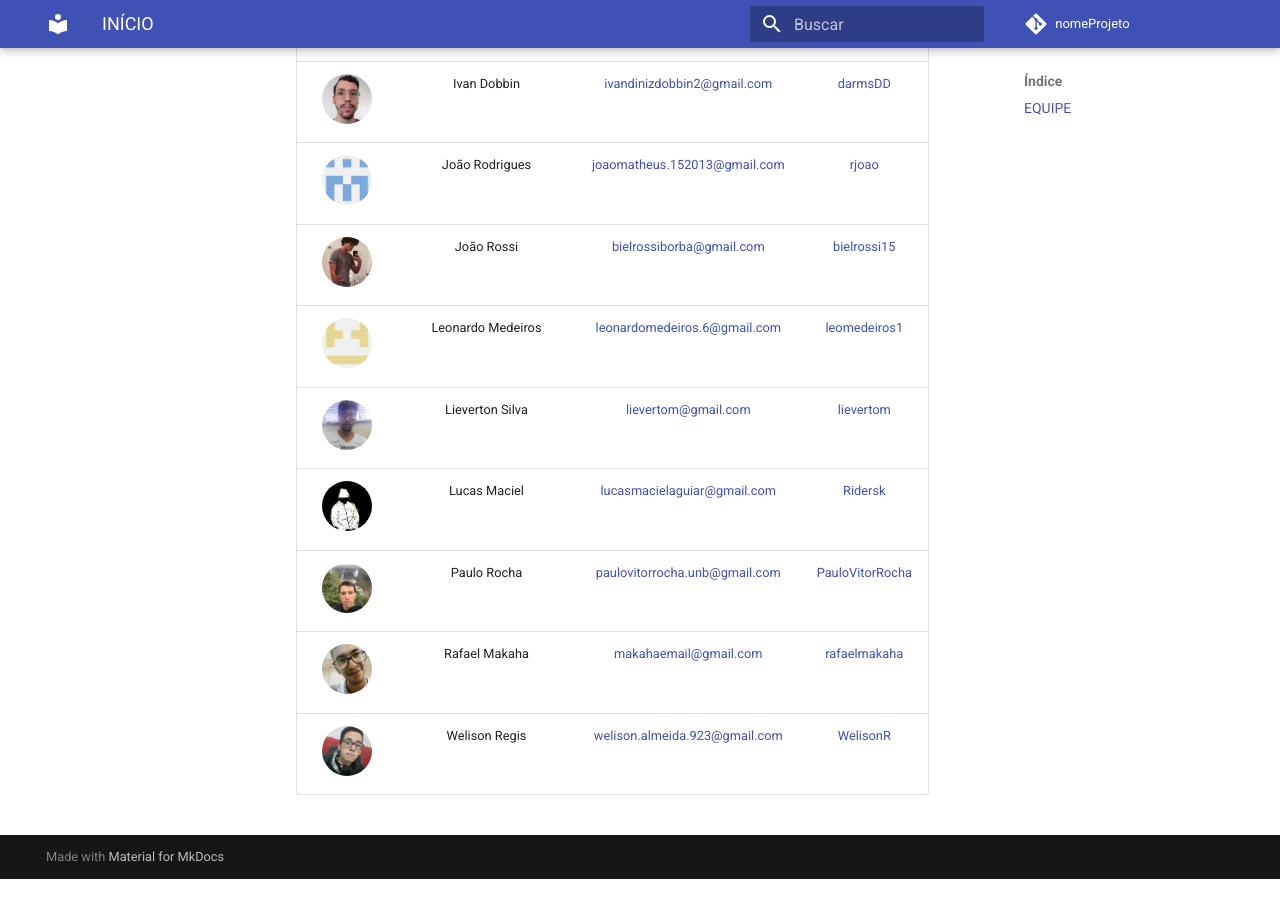
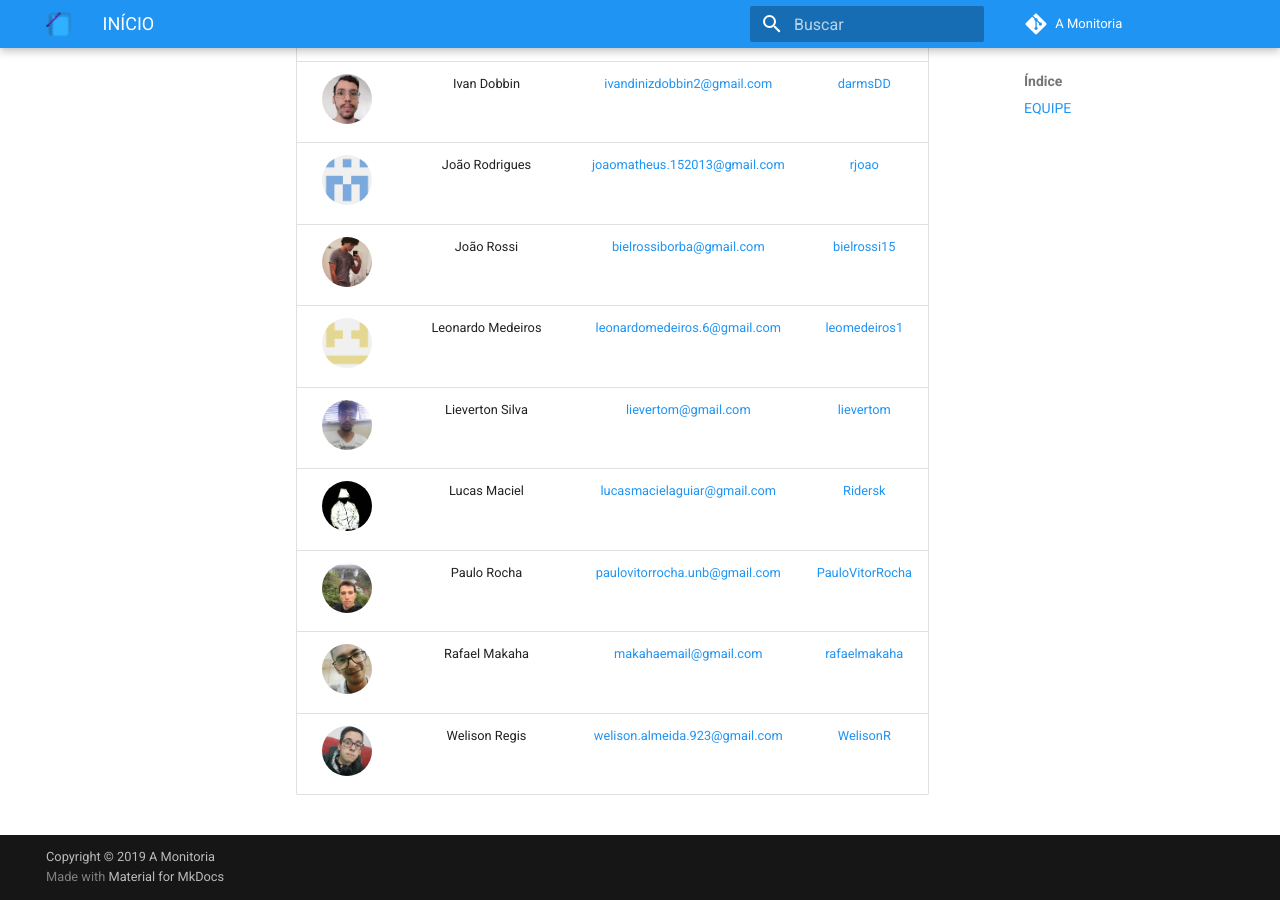
Before and after one commit to 2019-2-arquitetura-desenho/wiki, an MkDocs documentation site: the page built from docs/index.md, in a window 1280 px wide and 900 px high, scrolled down 616 px. Built offline with MkDocs 1.6.1 and Material for MkDocs 9.7.7, drawn with Linux system fonts in a browser that asks for light colours; comment, search, counter and statistics services are not loaded; old or Windows-style settings are respelled for this version of MkDocs; before the commit the page ends 1495 px from its top, so only the background shows below that.

Commit message:
Update folder structure and add logo image.
Co-authored-by: Welison Almeida <welison.almeida.923@gmail.com>
Co-authored-by: Lieverton Santos <lievertom@gmail.com>

```diff
--- a/docs/index.md
+++ b/docs/index.md
@@ -9,14 +9,14 @@
 
 | Foto | Nome (Primeiro e Último) | Email | GitHub |
 |:----:|:------------------------:|:-----:|:------:|
-| <img style="border-radius: 50%;" src="/assets/equipe/andre.jpeg" alt="André" title="André Pinto" width="50" height="50" /> | André Pinto | andrelucax@gmail.com | [andrelucax](https://github.com/andrelucax) |
-| <img style="border-radius: 50%;" src="/assets/equipe/gustavo.jpeg" alt="Gustavo" title="Gustavo Lima" width="50" height="50" /> | Gustavo Lima | gustavomarques.gml@gmail.com | [gustavolima00](https://github.com/gustavolima00) |
-| <img style="border-radius: 50%;" src="/assets/equipe/ivan.jpeg" alt="Ivan" title="Ivan Dobbin" width="50" height="50" /> | Ivan Dobbin | ivandinizdobbin2@gmail.com | [darmsDD](https://github.com/darmsDD) |
-| <img style="border-radius: 50%;" src="/assets/equipe/joao.png" alt="João" title="João Rodrigues" width="50" height="50" /> | João Rodrigues | joaomatheus.152013@gmail.com | [rjoao](https://github.com/rjoao) |
-| <img style="border-radius: 50%;" src="/assets/equipe/biel.jpeg" alt="João" title="João Rossi" width="50" height="50" /> | João Rossi | bielrossiborba@gmail.com | [bielrossi15](https://github.com/bielrossi15) |
-| <img style="border-radius: 50%;" src="/assets/equipe/leo.png" alt="Leonardo" title="Leonardo Medeiros" width="50" height="50" /> | Leonardo Medeiros | leonardomedeiros.6@gmail.com | [leomedeiros1](https://github.com/leomedeiros1) |
-| <img style="border-radius: 50%;" src="/assets/equipe/lieverton.jpeg" alt="Lieverton" title="Lieverton Silva" width="50" height="50" /> | Lieverton Silva | lievertom@gmail.com | [lievertom](https://github.com/lievertom) |
-| <img style="border-radius: 50%;" src="/assets/equipe/lucas.png" alt="Lucas" title="Lucas Maciel" width="50" height="50" /> | Lucas Maciel | lucasmacielaguiar@gmail.com | [Ridersk](https://github.com/Ridersk) |
-| <img style="border-radius: 50%;" src="/assets/equipe/paulo.jpeg" alt="Paulo" title="Paulo Rocha" width="50" height="50" /> | Paulo Rocha | paulovitorrocha.unb@gmail.com | [PauloVitorRocha](https://github.com/PauloVitorRocha) |
-| <img style="border-radius: 50%;" src="/assets/equipe/rafael.jpeg" alt="Rafael" title="Rafael Makaha" width="50" height="50" /> | Rafael Makaha | makahaemail@gmail.com | [rafaelmakaha](https://github.com/rafaelmakaha) |
-| <img style="border-radius: 50%;" src="/assets/equipe/welison.jpeg" alt="Welison" title="Welison Regis" width="50" height="50" /> | Welison Regis | welison.almeida.923@gmail.com | [WelisonR](https://github.com/WelisonR) |
+| <img style="border-radius: 50%;" src="/assets/img/equipe/andre.jpeg" alt="André" title="André Pinto" width="50" height="50" /> | André Pinto | andrelucax@gmail.com | [andrelucax](https://github.com/andrelucax) |
+| <img style="border-radius: 50%;" src="/assets/img/equipe/gustavo.jpeg" alt="Gustavo" title="Gustavo Lima" width="50" height="50" /> | Gustavo Lima | gustavomarques.gml@gmail.com | [gustavolima00](https://github.com/gustavolima00) |
+| <img style="border-radius: 50%;" src="/assets/img/equipe/ivan.jpeg" alt="Ivan" title="Ivan Dobbin" width="50" height="50" /> | Ivan Dobbin | ivandinizdobbin2@gmail.com | [darmsDD](https://github.com/darmsDD) |
+| <img style="border-radius: 50%;" src="/assets/img/equipe/joao.png" alt="João" title="João Rodrigues" width="50" height="50" /> | João Rodrigues | joaomatheus.152013@gmail.com | [rjoao](https://github.com/rjoao) |
+| <img style="border-radius: 50%;" src="/assets/img/equipe/biel.jpeg" alt="João" title="João Rossi" width="50" height="50" /> | João Rossi | bielrossiborba@gmail.com | [bielrossi15](https://github.com/bielrossi15) |
+| <img style="border-radius: 50%;" src="/assets/img/equipe/leo.png" alt="Leonardo" title="Leonardo Medeiros" width="50" height="50" /> | Leonardo Medeiros | leonardomedeiros.6@gmail.com | [leomedeiros1](https://github.com/leomedeiros1) |
+| <img style="border-radius: 50%;" src="/assets/img/equipe/lieverton.jpeg" alt="Lieverton" title="Lieverton Silva" width="50" height="50" /> | Lieverton Silva | lievertom@gmail.com | [lievertom](https://github.com/lievertom) |
+| <img style="border-radius: 50%;" src="/assets/img/equipe/lucas.png" alt="Lucas" title="Lucas Maciel" width="50" height="50" /> | Lucas Maciel | lucasmacielaguiar@gmail.com | [Ridersk](https://github.com/Ridersk) |
+| <img style="border-radius: 50%;" src="/assets/img/equipe/paulo.jpeg" alt="Paulo" title="Paulo Rocha" width="50" height="50" /> | Paulo Rocha | paulovitorrocha.unb@gmail.com | [PauloVitorRocha](https://github.com/PauloVitorRocha) |
+| <img style="border-radius: 50%;" src="/assets/img/equipe/rafael.jpeg" alt="Rafael" title="Rafael Makaha" width="50" height="50" /> | Rafael Makaha | makahaemail@gmail.com | [rafaelmakaha](https://github.com/rafaelmakaha) |
+| <img style="border-radius: 50%;" src="/assets/img/equipe/welison.jpeg" alt="Welison" title="Welison Regis" width="50" height="50" /> | Welison Regis | welison.almeida.923@gmail.com | [WelisonR](https://github.com/WelisonR) |
--- a/mkdocs.yml
+++ b/mkdocs.yml
@@ -1,20 +1,20 @@
 # Project information
-site_name: Desenho e Arquitetura de Software
+site_name: A Monitoria
 site_description: Artefatos de Desenho e Arquitetura de Software, 2019.2
-# site_author: TO_EDIT
-# site_url: TO_EDIT
+site_author: Grupo 05 (Brainly++)
+site_url: https://2019-2-arquitetura-desenho.github.io/wiki/
 
 # Repository
-repo_name: nomeProjeto
+repo_name: A Monitoria
 repo_url: https://github.com/2019-2-arquitetura-desenho/wiki
 
 # Copyright
-# copyright: 'Copyright &copy; 2019 TOEDIT'
+copyright: 'Copyright &copy; 2019 A Monitoria'
 
 # Theme settings
 theme:
-  # logo: TO_EDIT
-  # favicon: TO_EDIT
+  logo: /assets/img/logo/logo_icon.png
+  # favicon:
   font:
     text: Roboto
     code: Roboto Mono
@@ -23,8 +23,8 @@
   language: 'pt'
   name: 'material'
   palette:
-    primary: 'indigo'
-    accent: 'indigo'
+    primary: 'blue'
+    accent: 'purple'
 
 # Content Menu
 pages:
```
Also changed, not shown: docs/assets/img/equipe/andre.jpeg (renamed from docs/assets/equipe/andre.jpeg), docs/assets/img/equipe/biel.jpeg (renamed from docs/assets/equipe/biel.jpeg), docs/assets/img/equipe/gustavo.jpeg (renamed from docs/assets/equipe/gustavo.jpeg), docs/assets/img/equipe/ivan.jpeg (renamed from docs/assets/equipe/ivan.jpeg), docs/assets/img/equipe/joao.png (renamed from docs/assets/equipe/joao.png), docs/assets/img/equipe/leo.png (renamed from docs/assets/equipe/leo.png), docs/assets/img/equipe/lieverton.jpeg (renamed from docs/assets/equipe/lieverton.jpeg), docs/assets/img/equipe/lucas.png (renamed from docs/assets/equipe/lucas.png), docs/assets/img/equipe/paulo.jpeg (renamed from docs/assets/equipe/paulo.jpeg), docs/assets/img/equipe/rafael.jpeg (renamed from docs/assets/equipe/rafael.jpeg), docs/assets/img/equipe/welison.jpeg (renamed from docs/assets/equipe/welison.jpeg), docs/assets/img/logo/logo_completa.png (added), docs/assets/img/logo/logo_icon.png (added).
